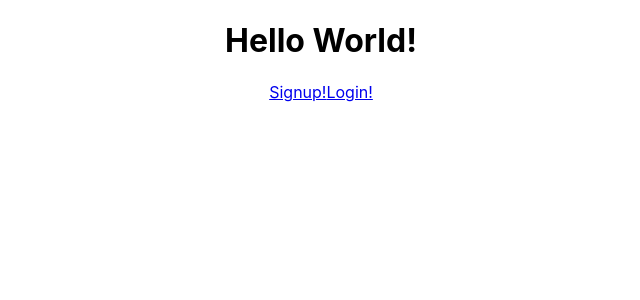
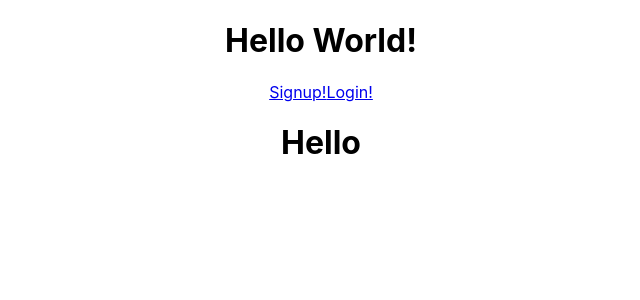
Before and after one commit to ambonetto/Project-4-Frontend, a React (Create React App) app in the folder shirts-frontend/: page / in a window 1280 px wide. Shown: the top 300 px of the page, without its empty margins (319-959 px from the left). Built offline with nearby package versions, Linux system fonts and the light colour scheme.

Commit message:
Initial setup of Homepage

```diff
--- a/shirts-frontend/src/App.js
+++ b/shirts-frontend/src/App.js
@@ -4,7 +4,7 @@ import './App.css';
 import React, {Component} from 'react';
 
 // import Route and Link
-import {Route, Link, withRouter} from 'react-router-dom';
+import {Route, Link, withRouter, Switch} from 'react-router-dom';
 
 // import helper for backend
 import {signupUser, loginUser, verifyUser} from './services/api_helper';
@@ -14,6 +14,9 @@ import SignupForm from './components/SignupForm';
 
 // import Login Form
 import LoginForm from './components/LoginForm';
+
+// import Homepage
+import Homepage from './components/Homepage/Homepage';
 
 class App extends Component {
   constructor(props) {
@@ -103,6 +106,12 @@ class App extends Component {
         <Route path="/login" render={() => {
           return <LoginForm handleLogin = {this.handleLogin} />
         }} />
+
+        <Switch>
+          <Route exact path="/" render={() => {
+            return <Homepage />
+          }} />
+        </Switch>
       </div>
     );
   }
--- /dev/null
+++ b/shirts-frontend/src/components/Homepage/Homepage.js
@@ -0,0 +1,15 @@
+// import React
+import React from 'react';
+import { unstable_renderSubtreeIntoContainer } from 'react-dom';
+
+// function base
+const Homepage = (props) => {
+    return(
+        <div>
+            <h1>Hello</h1>
+        </div>
+    )
+}
+
+// export Homepage
+export default Homepage;
```
